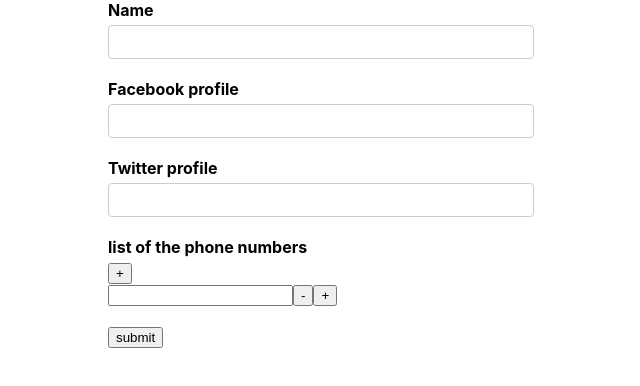
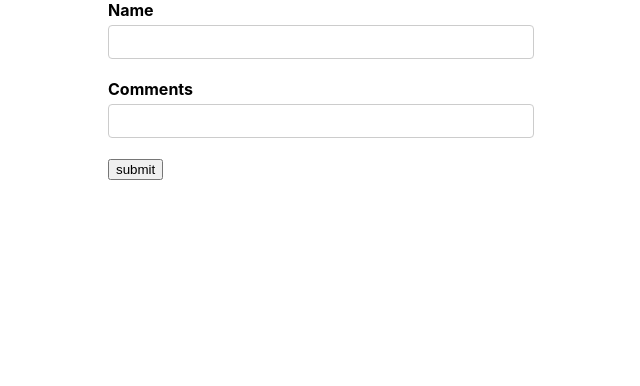
Before and after one commit to MohammadPj/formik-samples, a React (Create React App) app: page / in a window 1280 px wide. Shown: the top 386 px of the page, without its empty margins (319-959 px from the left). Built offline with nearby package versions, Linux system fonts and the light colour scheme.

Commit message:
25- field level validation

```diff
--- a/src/components/YoutubeForm.js
+++ b/src/components/YoutubeForm.js
@@ -11,11 +11,7 @@ import TextError from "./TextError";
 
 const initialValues = {
   name: "",
-  social: {
-    facebook: "",
-    twitter: "",
-  },
-  phNumbers: [""],
+  comments: ""
 };
 
 const onSubmit = (values) => {
@@ -24,12 +20,15 @@ const onSubmit = (values) => {
 
 const validationSchema = Yup.object({
   name: Yup.string().required("Required!"),
-  social: Yup.object({
-    facebook: Yup.string().required("Required!"),
-    twitter: Yup.string().required("Required!"),
-  })
+});
 
-});
+const validateComments = value => {
+  let error = ""
+  if (!value) {
+    error = "Required !"
+  }
+  return error
+}
 
 const YoutubeForm = () => {
   return (
@@ -37,8 +36,6 @@ const YoutubeForm = () => {
       initialValues={initialValues}
       onSubmit={onSubmit}
       validationSchema={validationSchema}
-      validateOnChange={false}
-      validateOnBlur={false}
     >
       <Form>
         <div className="form-control">
@@ -48,46 +45,9 @@ const YoutubeForm = () => {
         </div>
 
         <div className="form-control">
-          <label htmlFor={"facebook"}>Facebook profile</label>
-          <Field type={"text"} id={"facebook"} name={"social.facebook"} />
-          <ErrorMessage name={"social.facebook"} component={TextError} />
-        </div>
-
-        <div className="form-control">
-          <label htmlFor={"twitter"}>Twitter profile</label>
-          <Field type={"text"} id={"twitter"} name={"social.twitter"} />
-          <ErrorMessage name={"social.twitter"} component={TextError} />
-        </div>
-
-        <div className="form-control">
-          <label>list of the phone numbers</label>
-          <FieldArray name={"phNumbers"}>
-            {(fieldArrayProps) => {
-              const { push, remove, form } = fieldArrayProps;
-              const { values } = form;
-              const { phNumbers } = values;
-
-              console.log("form errors", form.errors)
-              return (
-                <div>
-                  <button type={"button"} onClick={() => push()}>
-                    {" + "}
-                  </button>
-                  {phNumbers.map((number, i) => (
-                    <div key={i}>
-                      <Field name={`phNumbers[${i}]`} />
-                      <button type={"button"} onClick={() => remove(i)}>
-                        {" - "}
-                      </button>
-                      <button type={"button"} onClick={() => push()}>
-                        {" + "}
-                      </button>
-                    </div>
-                  ))}
-                </div>
-              );
-            }}
-          </FieldArray>
+          <label htmlFor="comments"> Comments </label>
+          <Field type="text" id="comments" name="comments" validate={validateComments} />
+          <ErrorMessage name={"comments"} component={TextError} />
         </div>
 
         <button type={"submit"}>submit</button>
```
